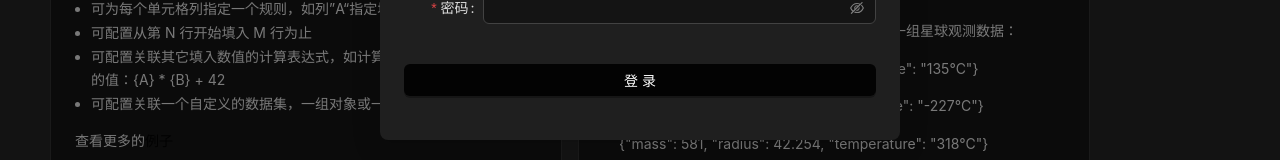
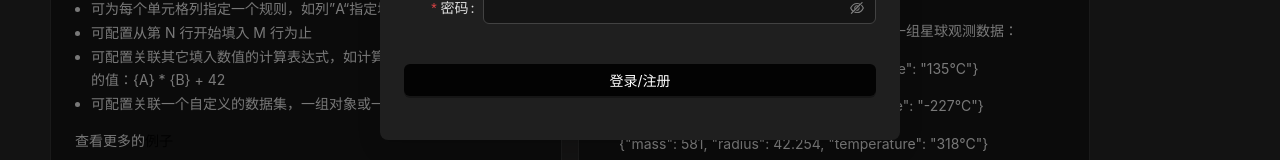
Before and after one commit to StilleMenschen/fillexcel-front, a React (Vite) app: page / in a window 1280 px wide. Shown: the part 216-376 px from the top of the page. Built offline with nearby package versions, Linux system fonts and the light colour scheme.

Commit message:
refactor: 注册且登录的交互调整

```diff
--- a/src/components/login/login-dialog.tsx
+++ b/src/components/login/login-dialog.tsx
@@ -40,6 +40,7 @@ function LoginDialog() {
             } else {
                 // 不存在则注册
                 createUser(user.username, user.password).then(() => {
+                    message.success("注册成功");
                     getToken(user);
                 });
             }
@@ -57,7 +58,7 @@ function LoginDialog() {
                 </Form.Item>
                 <Form.Item>
                     <Button style={{ marginTop: "1rem" }} block type="primary" htmlType="submit">
-                        登录
+                        登录/注册
                     </Button>
                 </Form.Item>
             </Form>
```
